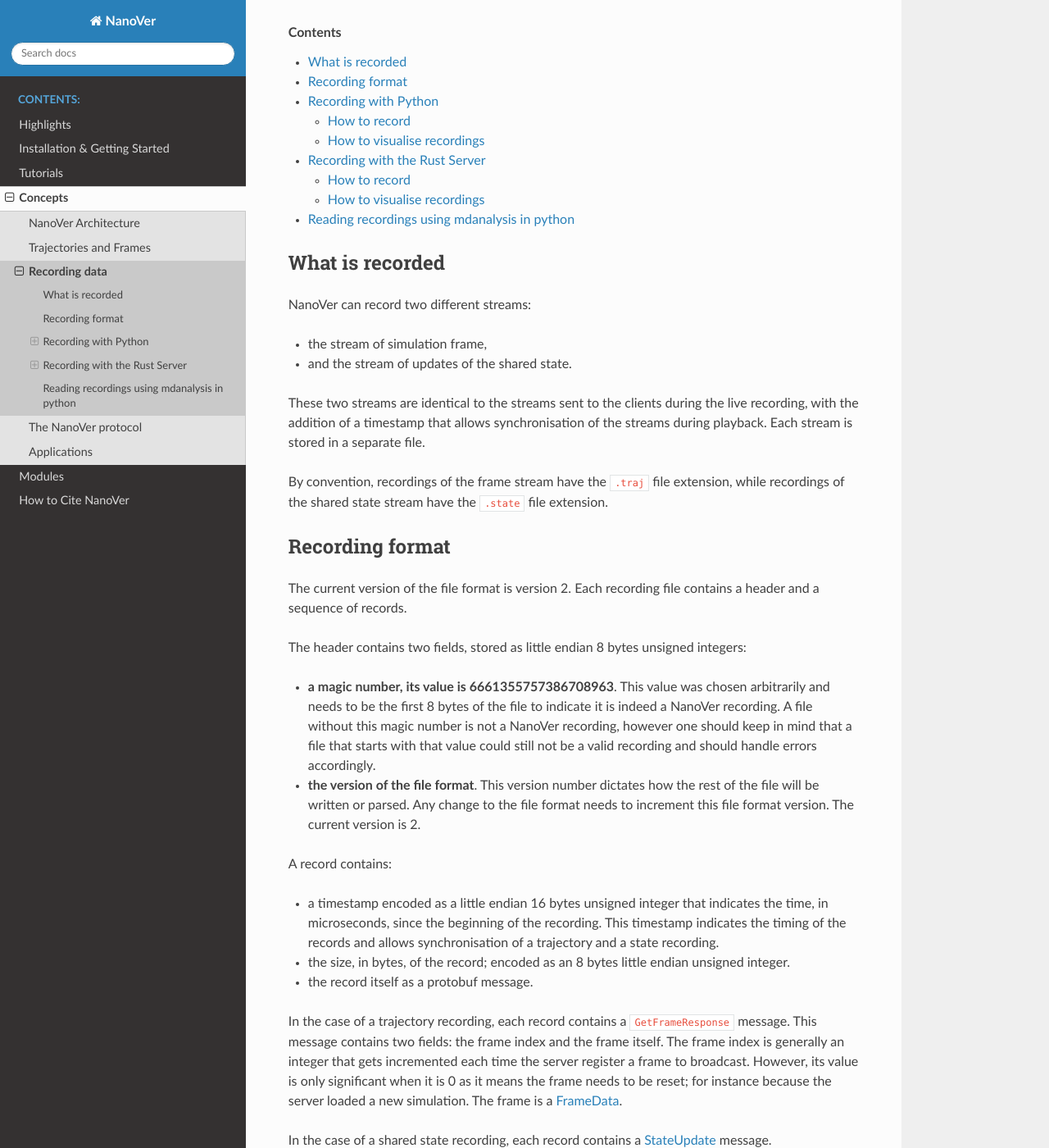
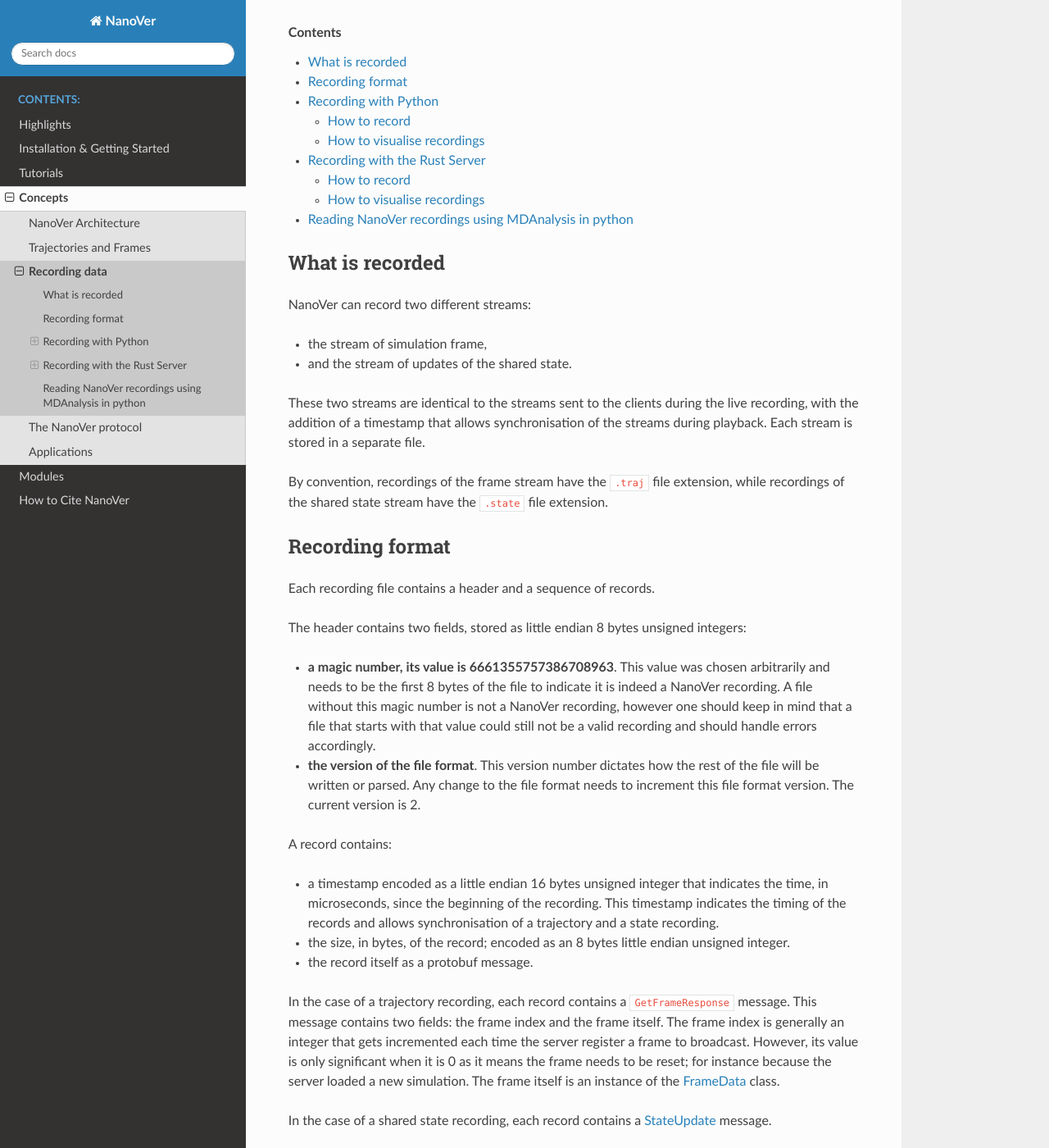
Before and after one commit to IRL2/nanover-docs, a Sphinx documentation site: the page built from source/concepts/recording.rst, in a window 1280 px wide and 1400 px high, scrolled down 204 px. Shown: the whole window at 82% size. Built offline with Sphinx 7.4.7 and the Read the Docs theme 3.1.0, drawn with Linux system fonts in a browser that asks for light colours; pages that are not in the unit, such as notebooks, are missing from menus; the version number could not be read and is left out; some of the changed text lies outside the part shown.

Commit message:
Refactored following reviews

```diff
--- a/source/concepts/recording.rst
+++ b/source/concepts/recording.rst
@@ -28,7 +28,6 @@
 Recording format
 ----------------
 
-The current version of the file format is version 2.
 Each recording file contains a header and a sequence of records.
 
 The header contains two fields, stored as little endian 8 bytes unsigned integers:
@@ -52,7 +51,7 @@
 This message contains two fields: the frame index and the frame itself.
 The frame index is generally an integer that gets incremented each time the server register a frame to broadcast.
 However, its value is only significant when it is 0 as it means the frame needs to be reset;
-for instance because the server loaded a new simulation. The frame is a :ref:`FrameData <traj-and-frames>`.
+for instance because the server loaded a new simulation. The frame itself is an instance of the :ref:`FrameData <traj-and-frames>` class.
 
 In the case of a shared state recording, each record contains a :ref:`StateUpdate <state-updates>` message.
 
@@ -87,10 +86,12 @@
 
     from nanover.omni import OmniRunner
     from nanover.omni.playback import PlaybackSimulation
-    simulation_recording = PlaybackSimulation(name='simulation-recording', traj='files/simulation_recording.traj',
+    simulation_recording = PlaybackSimulation(name='simulation-recording',
+                                           traj='files/simulation_recording.traj',
                                            state='files/simulation_recording.state')
     # Create a runner for the simulation
-    recording_runner = OmniRunner.with_basic_server(simulation_recording, name='simulation-recording-server')
+    recording_runner = OmniRunner.with_basic_server(simulation_recording,
+                                                    name='simulation-recording-server')
     # Start the runner
     recording_runner.next()
     # Close the runner
@@ -139,7 +140,7 @@
 then choose the files.
 
 
-Reading recordings using mdanalysis in python
+Reading NanoVer recordings using MDAnalysis in python
 -------------------------------
 
 Recordings can be read and manipulated using the NanoVer python library.
```
